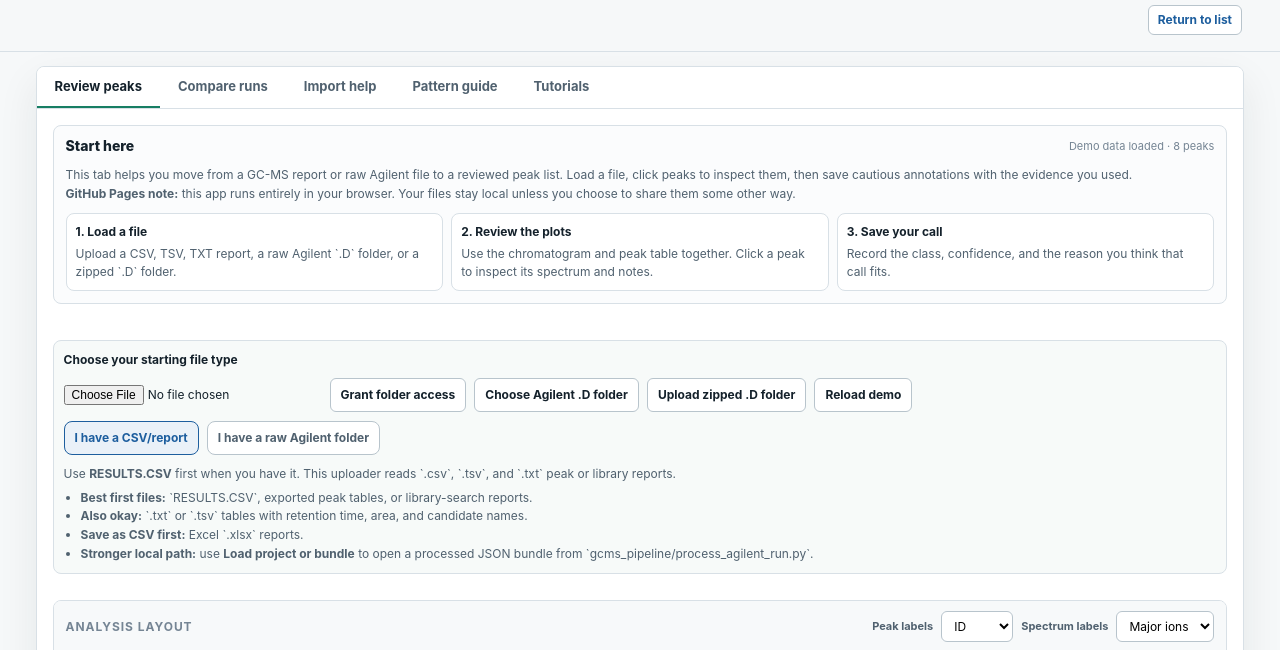
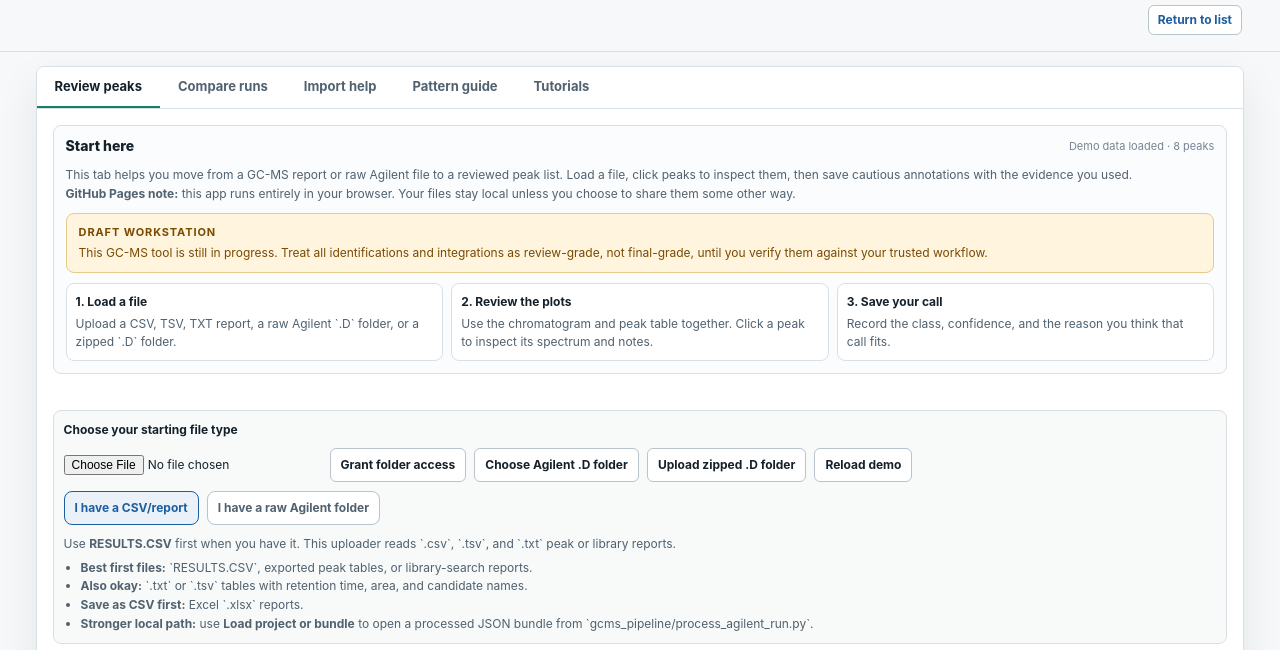
Before and after one commit to JessieEbie/topic_overviews, a plain HTML site: page gcms_cuticle_compound_lab.html in a window 1280 px wide. Shown: the part 150-800 px from the top of the page. Drawn offline with nearby package versions, Linux system fonts and the light colour scheme.

Commit message:
Make GC-MS draft warning more visible

```diff
--- a/gcms_cuticle_compound_lab.html
+++ b/gcms_cuticle_compound_lab.html
@@ -80,6 +80,9 @@ main{width:min(1260px,100%);margin:0 auto;padding:14px clamp(8px,2vw,28px) 34px;
 .start-card h3{font-size:13px;margin-bottom:6px;}
 .start-card p,.start-card li{font-size:12px;color:var(--muted);line-height:1.6;}
 .start-card ul{padding-left:18px;margin-top:6px;}
+.inline-draft-warning{margin-top:10px;padding:10px 12px;border:1px solid #E7C98A;border-radius:8px;background:#FFF4DE;color:#7A4A00;}
+.inline-draft-warning strong{display:block;font-size:11px;letter-spacing:.08em;text-transform:uppercase;margin-bottom:3px;}
+.inline-draft-warning span{display:block;font-size:12px;line-height:1.55;}
 .step-strip{display:grid;grid-template-columns:repeat(3,minmax(0,1fr));gap:8px;margin-top:10px;}
 .step-box{border:1px solid var(--line);border-radius:8px;background:#fff;padding:9px;}
 .step-box strong{display:block;font-size:12px;margin-bottom:4px;}
@@ -319,6 +322,10 @@ tr.selected{background:#EAF3EF;}
         </div>
         <p>This tab helps you move from a GC-MS report or raw Agilent file to a reviewed peak list. Load a file, click peaks to inspect them, then save cautious annotations with the evidence you used.</p>
         <p><strong>GitHub Pages note:</strong> this app runs entirely in your browser. Your files stay local unless you choose to share them some other way.</p>
+        <div class="inline-draft-warning" role="note" aria-label="Draft warning">
+          <strong>Draft workstation</strong>
+          <span>This GC-MS tool is still in progress. Treat all identifications and integrations as review-grade, not final-grade, until you verify them against your trusted workflow.</span>
+        </div>
         <div class="step-strip">
           <div class="step-box">
             <strong>1. Load a file</strong>
```
